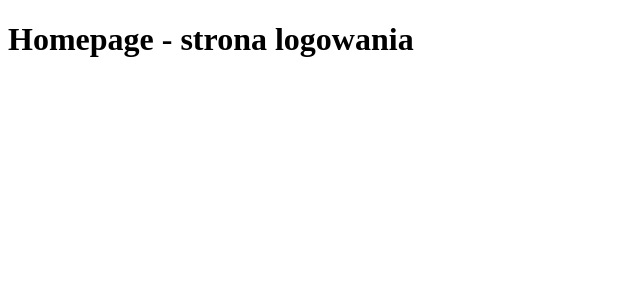
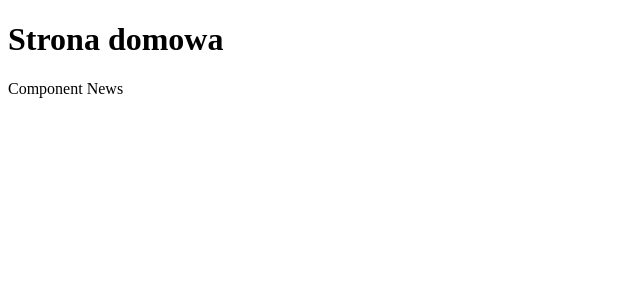
Before and after one commit to kubak7/newsgatherer, a Vue app: page / in a window 1280 px wide. Shown: the top 300 px of the page, without its empty margins (0-640 px from the left). Built offline with nearby package versions, Linux system fonts and the light colour scheme; no server answers.

Commit message:
added newsapi access

```diff
--- a/package.json
+++ b/package.json
@@ -8,8 +8,10 @@
     "lint": "vue-cli-service lint"
   },
   "dependencies": {
+    "axios": "^0.21.1",
     "core-js": "^3.6.5",
     "vue": "^2.6.11",
+    "vue-axios": "^3.2.4",
     "vue-router": "^3.5.1"
   },
   "devDependencies": {
--- a/src/App.vue
+++ b/src/App.vue
@@ -10,5 +10,3 @@ export default {
   name: 'App',
 }
 </script>
-
-<style>
--- a/src/components/News.vue
+++ b/src/components/News.vue
@@ -1,11 +1,37 @@
 <template>
-  <p>Tutaj będzie wyświetlany news </p>
+  <div class="root d-flex">
+    <p>Component News</p>
+    <div class="totalResults">{{ info }}</div>
+  </div>
+
 </template>
 
 <script>
+import axios from 'axios';
+
 export default {
-  name: "News"
+  name: "News",
+  data() {
+    return {
+      info: null,
+    }
+  },
+  created(){
+    axios.get('https://newsapi.org/v2/top-headlines?country=us&apiKey=15df16e7b6ef4578afc917f47115ab6f')
+      .then(response => this.info = response)
+      .catch(error => {
+        this.errorMessage("There was en error!", error);
+      });
+  }
+
+
+
 }
+
+
+
+
+
 </script>
 
 <style scoped>
--- a/src/main.js
+++ b/src/main.js
@@ -1,7 +1,13 @@
 import Vue from 'vue'
 import App from './App.vue'
 import router from './router';
+import News from './components/News.vue';
+import VueAxios from 'vue-axios';
+import axios from 'axios';
 
+Vue.component(News);
+
+Vue.use(VueAxios, axios);
 Vue.config.productionTip = false
 
 new Vue({
--- a/src/router/index.js
+++ b/src/router/index.js
@@ -1,7 +1,10 @@
 import Vue from 'vue';
 import VueRouter from 'vue-router';
 import Home from '../views/Home';
+import axios from 'vue-axios';
+import VueAxios from "vue-axios";
 
+Vue.use(VueAxios, axios);
 Vue.use(VueRouter);
 
 const routes = [
--- a/src/views/Home.vue
+++ b/src/views/Home.vue
@@ -1,10 +1,15 @@
 <template>
-  <h1>Homepage - strona logowania</h1>
+  <div class="root d-flex">
+    <h1>Strona domowa</h1>
+    <News></News>
+  </div>
 </template>
 
 <script>
+import News from "@/components/News";
 export default {
-  name: "Home"
+  name: "Home",
+  components: {News}
 }
 </script>
 
--- a/src/views/Main.vue
+++ b/src/views/Main.vue
@@ -1,5 +1,6 @@
 <template>
   <p>Główna strona</p>
+  <News></News>
 </template>
 
 <script>
```
Also changed, not shown: 1 other file (tests, documents, lock files or other folders).
